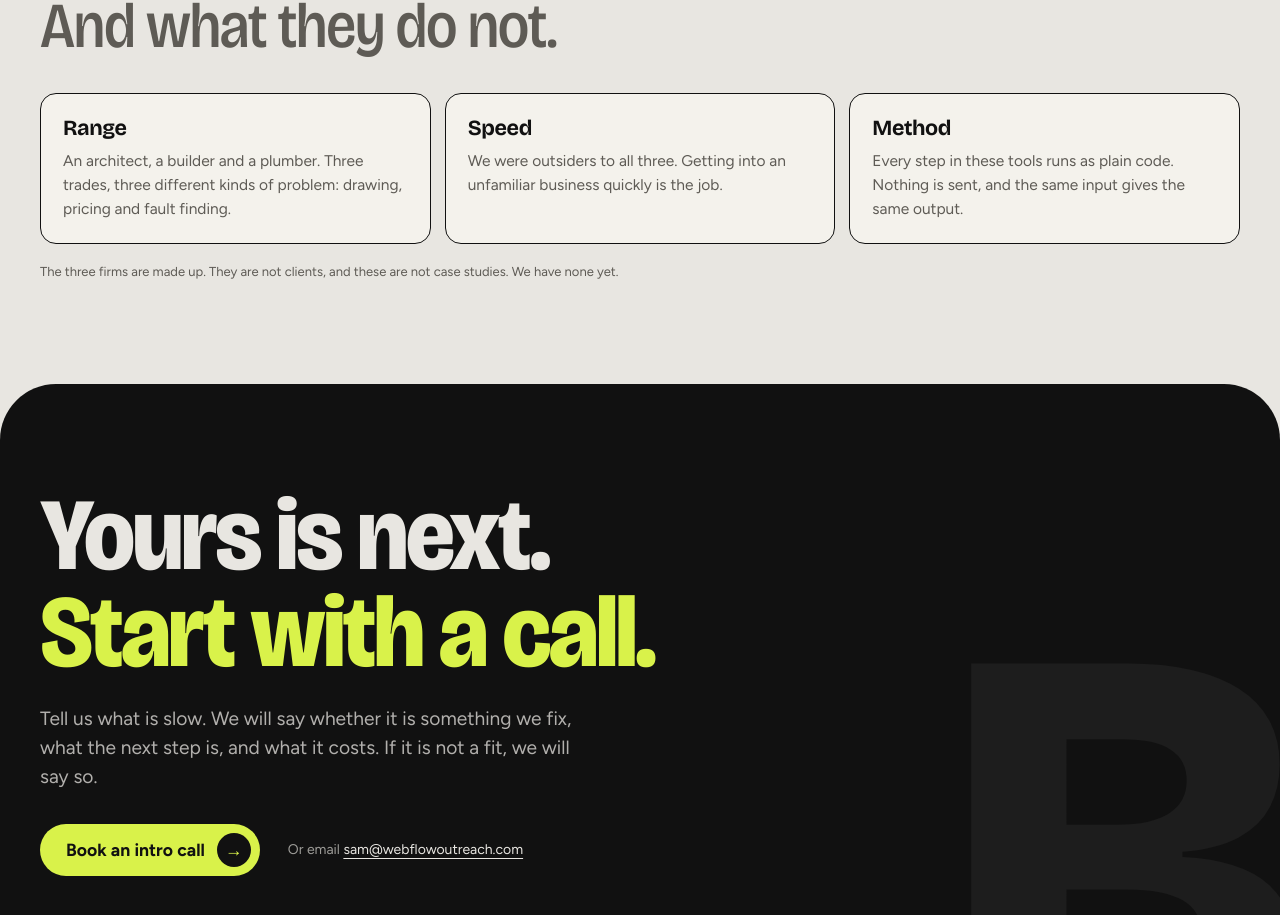
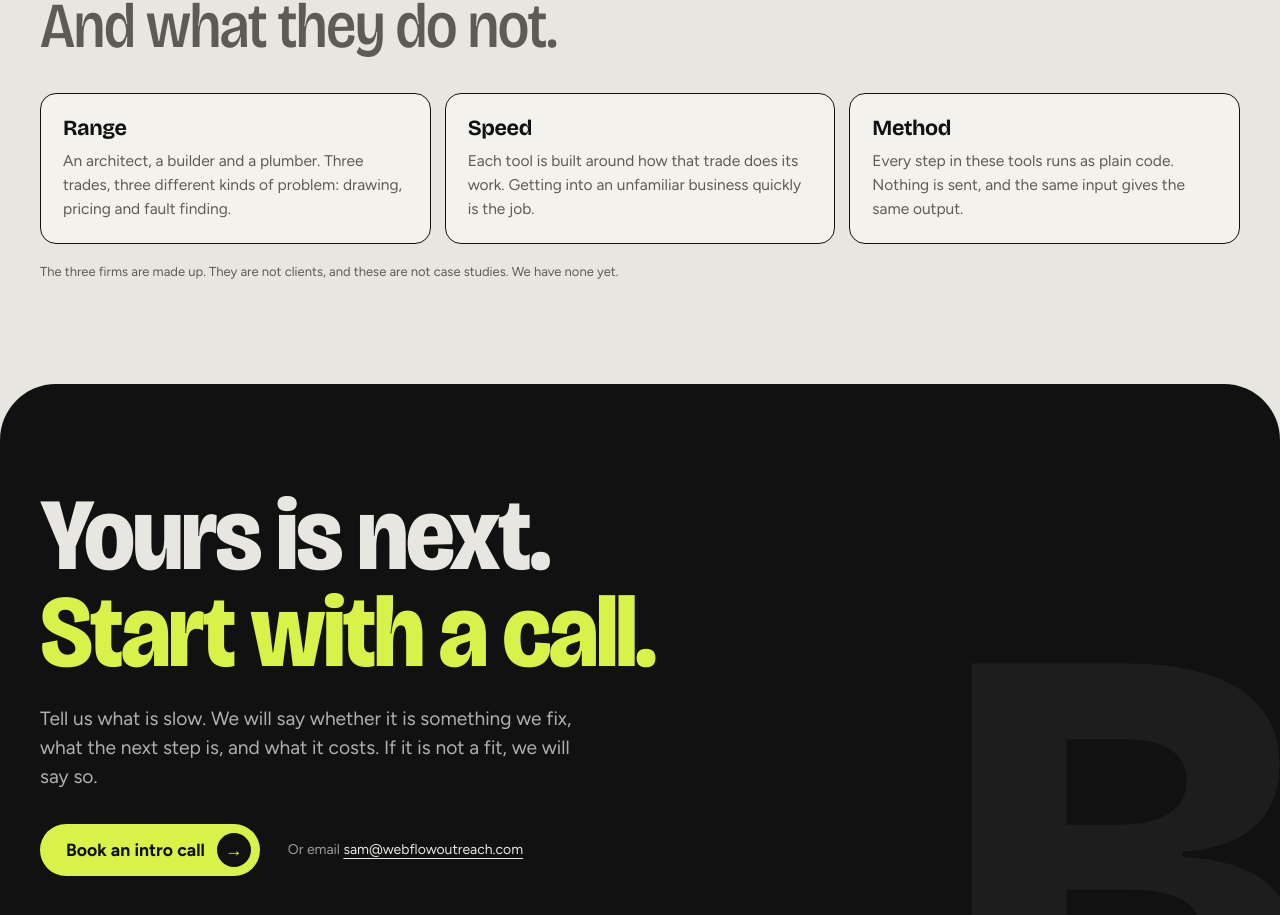
Before and after one commit to Sam154s/webforge-site, a Next.js app: page /examples in a window 1280 px wide. Shown: the part 2376-3291 px from the top of the page. Built offline with nearby package versions, Linux system fonts and the light colour scheme; no server answers.

Commit message:
Examples: speed card says nothing about anyone's background

```diff
--- a/src/app/examples/page.tsx
+++ b/src/app/examples/page.tsx
@@ -12,7 +12,7 @@ export const metadata: Metadata = {
 
 const SHOWS = [
   ["Range", "An architect, a builder and a plumber. Three trades, three different kinds of problem: drawing, pricing and fault finding."],
-  ["Speed", "We were outsiders to all three. Getting into an unfamiliar business quickly is the job."],
+  ["Speed", "Each tool is built around how that trade does its work. Getting into an unfamiliar business quickly is the job."],
   ["Method", "Every step in these tools runs as plain code. Nothing is sent, and the same input gives the same output."],
 ];
 
```
